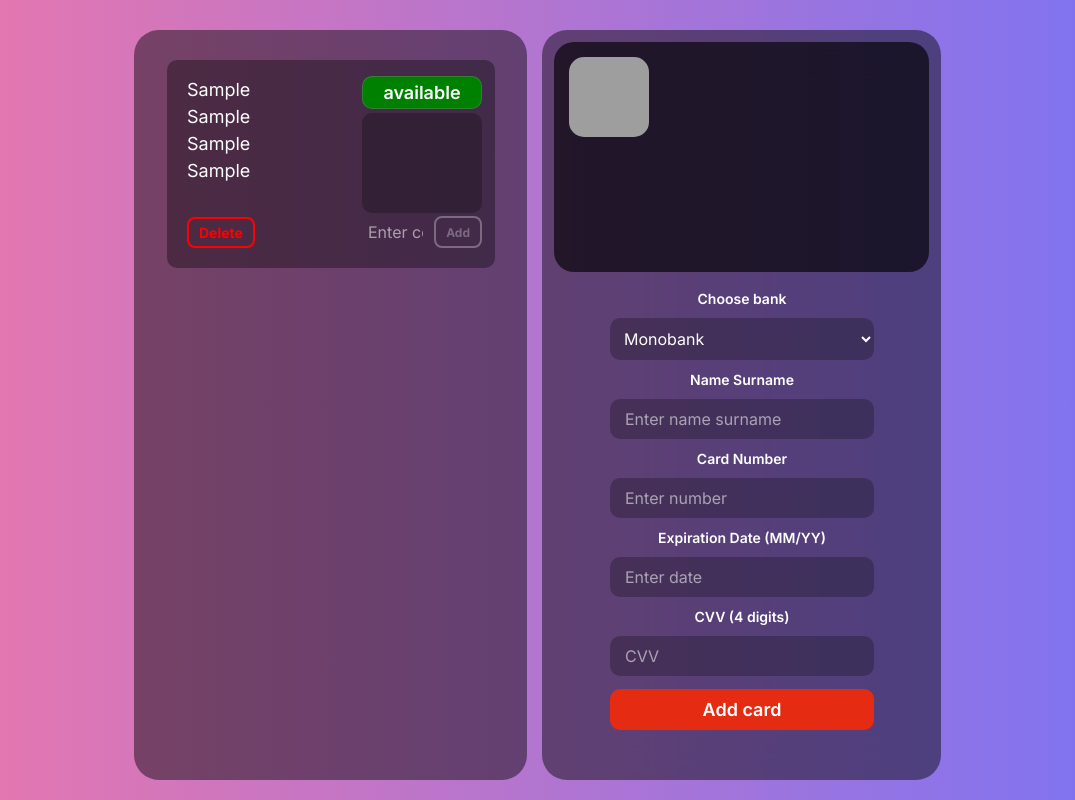
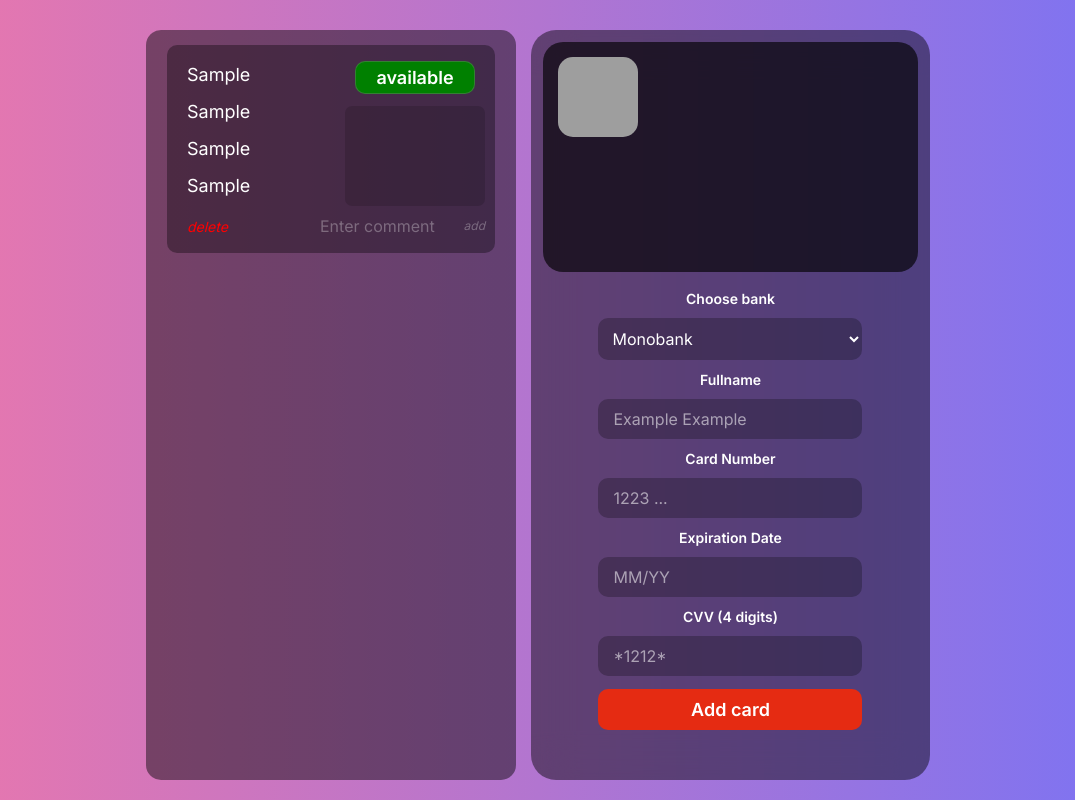
Before and after one commit to AndrewIlko/Card-Viewer, a React (Create React App) app: page / in a window 1280 px wide. Both pictures are taken after typing "Sample", "Sample", "Sample", "Sample" into the empty fields and a click on the button "Add card". Shown: the part 102-902 px from the top of the page, without its empty margins (102-1177 px from the left). Built offline with nearby package versions, Linux system fonts and the light colour scheme; grey boxes are pictures that could not be loaded.

Commit message:
Updated 10.06.2022

```diff
--- a/src/components/CardCard.jsx
+++ b/src/components/CardCard.jsx
@@ -23,7 +23,7 @@ const CardCard = (props) => {
             deleteFunc(cardNum);
           }}
         >
-          Delete
+          <i class="material-icons">delete</i>
         </button>
       </div>
       <div className="card-additional-information">
@@ -44,25 +44,25 @@ const CardCard = (props) => {
                   <div
                     style={{
                       display: "flex",
-                      justifyContent: "space-between",
+                      justifyContent: "flex-end",
                       alignItems: "center",
+                      gap: "5px",
                     }}
                   >
                     {element}
                     <button
                       style={{
                         backgroundColor: "transparent",
-                        padding: "3px 7px",
                         fontWeight: "700",
                         color: "rgb(255, 255, 255, 0.2)",
-                        border: "1px solid rgb(255, 255, 255, 0.2)",
-                        borderRadius: "5px",
+                        border: "none",
+                        fontSize: "16px",
                       }}
                       onClick={() => {
                         deleteComment(cardNum, element);
                       }}
                     >
-                      X
+                      <i class="material-icons">delete</i>
                     </button>
                   </div>
                 </li>
@@ -87,7 +87,7 @@ const CardCard = (props) => {
             }}
           />
           <button className="card-comment__btn" type="submit">
-            Add
+            <i class="material-icons">add</i>
           </button>
         </form>
       </div>
--- a/src/components/CardFillBlock.jsx
+++ b/src/components/CardFillBlock.jsx
@@ -75,12 +75,12 @@ const CardFillBlock = (props) => {
           <option>Privat24</option>
           <option>A-bank</option>
         </select>
-        <label>Name Surname</label>
+        <label>Fullname</label>
         <input
           required
           value={ownerName}
           type="text"
-          placeholder="Enter name surname"
+          placeholder="Example Example"
           onChange={(e) => {
             setOwnerName(e.target.value);
           }}
@@ -89,17 +89,17 @@ const CardFillBlock = (props) => {
         <input
           required
           id="card-number"
-          placeholder="Enter number"
+          placeholder="1223 ..."
           value={cardNumber}
           onChange={(e) => {
             setCardNumber(e.target.value);
           }}
         ></input>
-        <label htmlFor="card-exp-date">Expiration Date (MM/YY)</label>
+        <label htmlFor="card-exp-date">Expiration Date</label>
         <input
           required
           id="card-exp-date"
-          placeholder="Enter date"
+          placeholder="MM/YY"
           value={cardDate}
           onChange={(e) => {
             setCardDate(e.target.value);
@@ -109,7 +109,7 @@ const CardFillBlock = (props) => {
         <input
           required
           id="card-cvv"
-          placeholder="CVV"
+          placeholder="*1212*"
           value={cardCVV}
           onChange={(e) => {
             setCardCVV(e.target.value);
--- a/src/styles/style.css
+++ b/src/styles/style.css
@@ -70,9 +70,11 @@ body {
   height: 208px;
   background-color: rgb(0, 0, 0, 0.35);
   border-radius: 10px;
-  padding: 16px 20px 20px 20px;
+  padding: 16px 10px 20px 20px;
   transition: transform 0.5s ease-in-out;
   display: flex;
+  gap: 10px;
+  justify-content: space-between;
 }
 .card:hover {
   transform: scale(1.05);
@@ -82,31 +84,38 @@ body {
   flex-direction: column;
   align-items: center;
   justify-content: flex-start;
+  gap: 10px;
+  height: fit-content;
 }
 .card-additional-information {
   display: flex;
   flex-direction: column;
   justify-content: space-between;
+  gap: 5px;
+  position: relative;
 }
 .card-information__text {
-  width: 175px;
+  max-width: 175px;
+  width: 100%;
   font-size: 18px;
   line-height: 1.5;
 }
 .card-comments {
   height: 100px;
-  width: 100%;
-  background-color: rgb(0, 0, 0, 0.25);
-  border-radius: 10px;
-  padding: 10px;
-  overflow-y: scroll;
+  width: 140px;
+  padding: 5px 0 5px 5px;
+  background-color: rgb(0, 0, 0, 0.15);
+  border-radius: 7px;
   list-style: none;
   display: flex;
   flex-direction: column;
   gap: 10px;
+  overflow-y: scroll;
 }
 .card-add-comment {
   display: flex;
+  justify-content: flex-end;
+  align-items: center;
   gap: 5px;
 }
 .card-btn {
@@ -123,22 +132,23 @@ body {
 }
 .card__delete-btn {
   background-color: transparent;
-  border: 2px solid red;
+  border: none;
   color: red;
   font-size: 14px;
-  padding: 5px 10px;
   font-weight: 700;
   border-radius: 8px;
   position: absolute;
   left: 20px;
-  bottom: 20px;
+  bottom: 18px;
 }
 .card-comment__input {
   padding: 5px;
   font-size: 16px;
   outline: none;
-  width: 100%;
-  border: 1px solid transparent;
+  width: 130px;
+  position: absolute;
+  left: -30px;
+  border: none;
   background-color: transparent;
   color: #fff;
 }
@@ -146,16 +156,16 @@ body {
   border-bottom: 1px solid rgb(255, 255, 255, 0.3);
 }
 .card-comment__input::placeholder {
-  color: rgb(258, 258, 258, 0.55);
+  color: rgb(258, 258, 258, 0.3);
 }
 .card-comment__btn {
   background-color: transparent;
-  border: 2px solid rgb(255, 255, 255, 0.3);
+  border: none;
   color: rgb(255, 255, 255, 0.3);
   font-size: 12px;
-  padding: 5px 10px;
-  font-weight: 700;
-  border-radius: 8px;
+  border-radius: 5px;
+  display: flex;
+  justify-content: center;
 }
 .card-input::placeholder {
   font-size: 16px;
@@ -244,18 +254,18 @@ body {
 }
 .card-field__block {
   display: flex;
+  padding: 5px 0;
   flex-direction: column;
   align-items: center;
   height: 750px;
-  min-width: 393px;
-  padding: 15px;
+  min-width: 370px;
   scroll-behavior: smooth;
   width: fit-content;
   background-color: rgb(0, 0, 0, 0.45);
-  border-radius: 25px;
+  border-radius: 15px;
 }
 .card-field__content {
-  padding: 15px;
+  padding: 10px;
   border-radius: 25px;
   display: flex;
   flex-direction: column;
```
